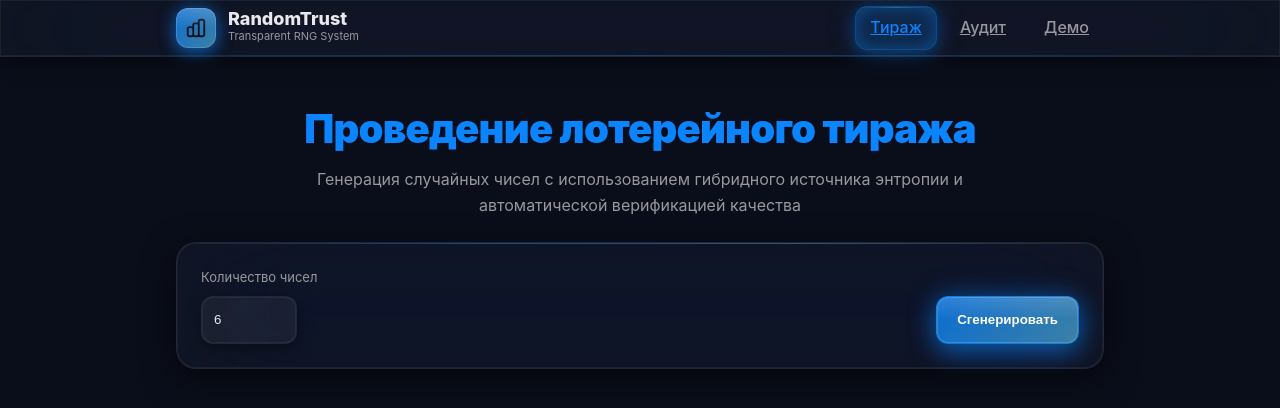
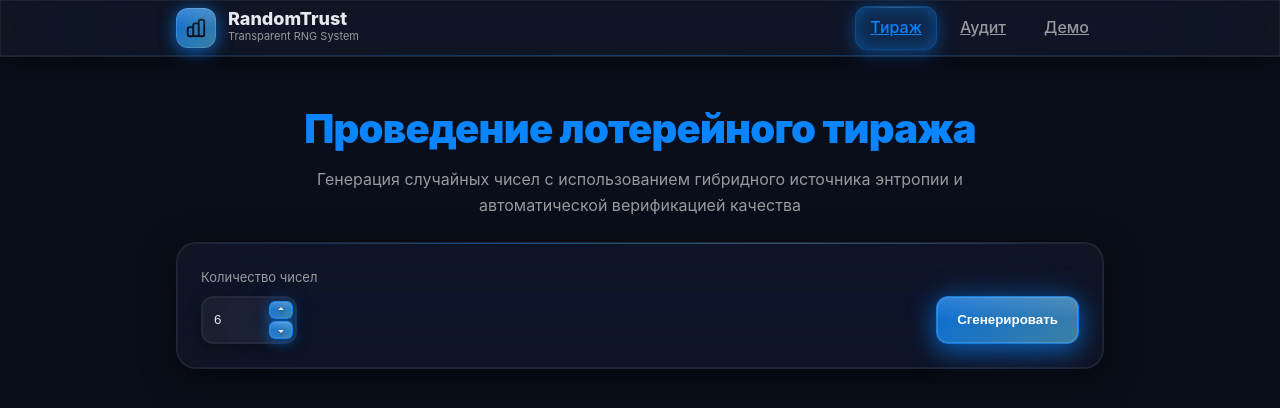
Before and after one commit to kenzWeb/genearator-react, a React (Vite) app: page /draw in a window 1280 px wide. Shown: the top 408 px of the page. Built offline with nearby package versions, Linux system fonts and the light colour scheme.

Commit message:
styles update

```diff
--- a/src/pages/DrawPage.module.css
+++ b/src/pages/DrawPage.module.css
@@ -73,7 +73,7 @@
 .input {
 	width: 96px;
 	height: 48px;
-	padding: 0 12px;
+	padding: 0 36px 0 12px;
 	border-radius: 12px;
 	border: 1px solid rgba(255, 255, 255, 0.03);
 	background: rgba(255, 255, 255, 0.05);
@@ -85,6 +85,97 @@
 	box-shadow: 0 4px 15px rgba(0, 0, 0, 0.4),
 		0 0 0 1px rgba(255, 255, 255, 0.05) inset;
 }
+
+.input::-webkit-outer-spin-button,
+.input::-webkit-inner-spin-button {
+	-webkit-appearance: none;
+	margin: 0;
+}
+
+.input[type='number'] {
+	-moz-appearance: textfield;
+	appearance: textfield;
+}
+
+.inputRow {
+	position: relative;
+	display: inline-flex;
+}
+
+.spinners {
+	position: absolute;
+	right: 4px;
+	top: 50%;
+	transform: translateY(-50%);
+	display: flex;
+	flex-direction: column;
+	gap: 2px;
+}
+
+.spinUp,
+.spinDown {
+	width: 24px;
+	height: 18px;
+	display: flex;
+	align-items: center;
+	justify-content: center;
+	background: linear-gradient(
+		135deg,
+		rgba(10, 132, 255, 0.8),
+		rgba(90, 200, 250, 0.6)
+	);
+	border: 1px solid rgba(10, 132, 255, 0.5);
+	border-radius: 6px;
+	cursor: pointer;
+	color: #e8e8ed;
+	transition: all 0.3s cubic-bezier(0.4, 0, 0.2, 1);
+	box-shadow: 0 4px 12px rgba(10, 132, 255, 0.4),
+		0 0 0 1px rgba(255, 255, 255, 0.1) inset, 0 0 20px rgba(10, 132, 255, 0.3);
+	backdrop-filter: blur(10px);
+	position: relative;
+	overflow: hidden;
+}
+
+.spinUp::before,
+.spinDown::before {
+	content: '';
+	position: absolute;
+	top: 0;
+	left: 0;
+	right: 0;
+	height: 50%;
+	background: linear-gradient(180deg, rgba(255, 255, 255, 0.2), transparent);
+	pointer-events: none;
+}
+
+.spinUp:hover:not(:disabled),
+.spinDown:hover:not(:disabled) {
+	transform: translateY(-2px);
+	box-shadow: 0 6px 16px rgba(10, 132, 255, 0.6),
+		0 0 0 1px rgba(255, 255, 255, 0.15) inset, 0 0 30px rgba(10, 132, 255, 0.5);
+	filter: drop-shadow(0 0 10px rgba(10, 132, 255, 0.8));
+}
+
+.spinUp:active:not(:disabled),
+.spinDown:active:not(:disabled) {
+	transform: translateY(0);
+	box-shadow: 0 2px 8px rgba(10, 132, 255, 0.5),
+		0 0 0 1px rgba(255, 255, 255, 0.1) inset, 0 0 15px rgba(10, 132, 255, 0.4);
+}
+
+.spinUp:disabled,
+.spinDown:disabled {
+	opacity: 0.4;
+	cursor: not-allowed;
+	box-shadow: 0 2px 6px rgba(10, 132, 255, 0.2),
+		0 0 0 1px rgba(255, 255, 255, 0.05) inset;
+}
+
+.spinUp svg,
+.spinDown svg {
+	filter: drop-shadow(0 1px 2px rgba(0, 0, 0, 0.6));
+}
+
 .input:focus {
 	outline: none;
 	border-color: rgba(10, 132, 255, 0.6);
--- a/src/pages/DrawPage.tsx
+++ b/src/pages/DrawPage.tsx
@@ -67,6 +67,44 @@ export const DrawPage = () => {
 								className={s.input}
 								disabled={isGenerating}
 							/>
+							<div className={s.spinners}>
+								<button
+									type='button'
+									className={s.spinUp}
+									onClick={() =>
+										setNumbersCount(Math.min(20, numbersCount + 1))
+									}
+									disabled={isGenerating || numbersCount >= 20}
+									aria-label='Увеличить'
+								>
+									<svg
+										width='12'
+										height='12'
+										viewBox='0 0 12 12'
+										fill='none'
+										xmlns='http://www.w3.org/2000/svg'
+									>
+										<path d='M6 3L9 6L3 6L6 3Z' fill='currentColor' />
+									</svg>
+								</button>
+								<button
+									type='button'
+									className={s.spinDown}
+									onClick={() => setNumbersCount(Math.max(1, numbersCount - 1))}
+									disabled={isGenerating || numbersCount <= 1}
+									aria-label='Уменьшить'
+								>
+									<svg
+										width='12'
+										height='12'
+										viewBox='0 0 12 12'
+										fill='none'
+										xmlns='http://www.w3.org/2000/svg'
+									>
+										<path d='M6 9L3 6L9 6L6 9Z' fill='currentColor' />
+									</svg>
+								</button>
+							</div>
 						</div>
 					</div>
 
```
